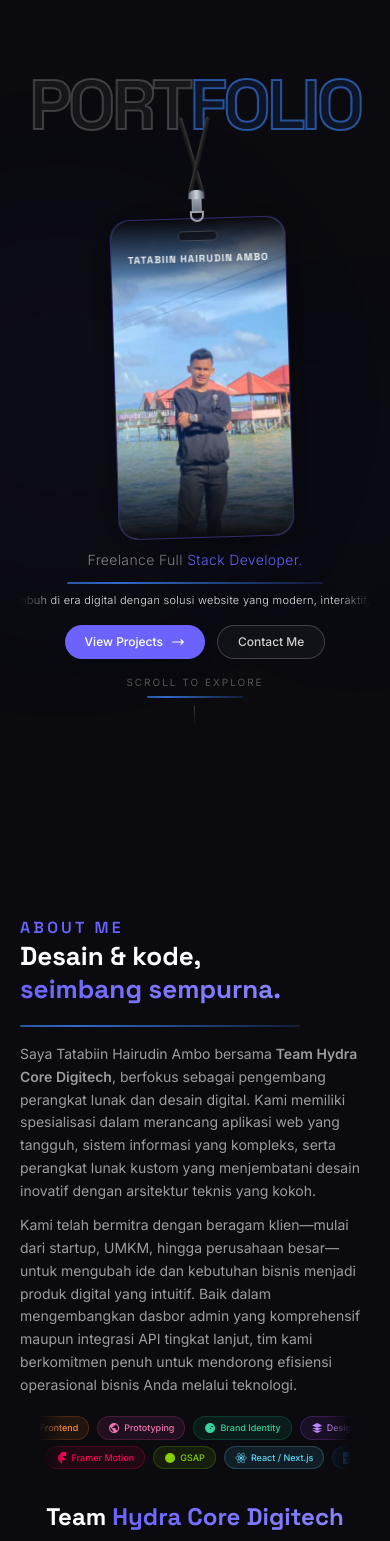
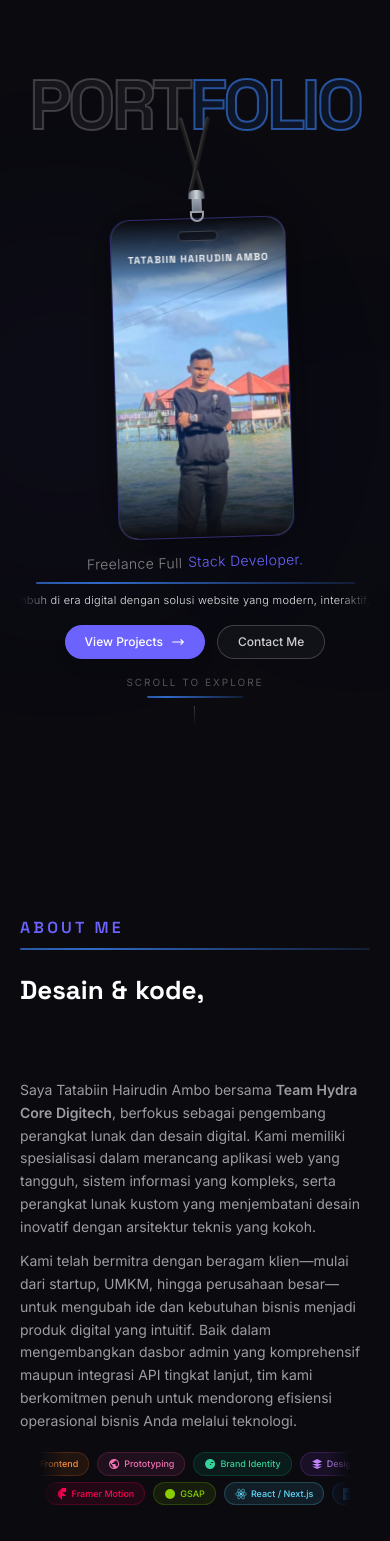
Before and after one commit to tatabiinhairudinambo/portfoliopro, a React (Vite) app: page / in a window 390 px wide. Shown: the top 1541 px of the page. Built offline with nearby package versions, Linux system fonts and the light colour scheme; the HTML template or start-up script is replaced by a standard one.

Commit message:
Update portfolio images

```diff
--- a/src/components/About.jsx
+++ b/src/components/About.jsx
@@ -125,7 +125,12 @@ export default function About({ active }) {
   const rightAnim = isMobile ? mobileFromRight : fromRight
 
   return (
-    <section id="about" className="section-panel">
+    <motion.section id="about" className="section-panel"
+      initial={{ opacity: 0, scale: 0.9, y: 40 }}
+      whileInView={{ opacity: 1, scale: 1, y: 0 }}
+      viewport={{ amount: 0.2 }}
+      transition={{ duration: 0.8, ease: [0.25, 0.1, 0.25, 1] }}
+    >
       <motion.div
         className="container-custom flex flex-col md:justify-center"
         variants={stagger}
@@ -133,16 +138,57 @@ export default function About({ active }) {
         whileInView="visible"
         viewport={{ once: true, amount: 0.1 }}
       >
-        <motion.p variants={fadeUp} className="section-label !mb-0 mb-6 md:mb-8">About Me</motion.p>
+        <motion.div variants={fadeUp} className="flex flex-col w-full mb-6 md:mb-8">
+          <p className="section-label !mb-2">About Me</p>
+          <div className="h-[2px] w-full bg-gradient-to-r from-transparent via-blue-500 to-transparent bg-[length:200%_100%] opacity-80 rounded-full" style={{ animation: 'gradientRotate 2s linear infinite' }}></div>
+        </motion.div>
 
         <div className="grid md:grid-cols-2 gap-4 md:gap-12 lg:gap-16">
           <motion.div variants={leftAnim} className="space-y-3 md:space-y-5">
             <motion.div variants={fadeUp} className="mb-4 md:mb-8 flex flex-col items-start w-full">
-              <h2 className="section-title mb-2 md:mb-3">
-                Desain & kode,<br />
-                <span className="text-gradient">seimbang sempurna.</span>
-              </h2>
-              <div className="h-[2px] w-[80%] sm:w-80 md:w-[400px] max-w-full bg-gradient-to-r from-transparent via-blue-500 to-transparent bg-[length:200%_100%] rounded-full opacity-80" style={{ animation: 'gradientRotate 2s linear infinite' }}></div>
+              <motion.h2
+                className="section-title mb-2 md:mb-3 flex flex-wrap"
+                initial="hidden"
+                whileInView="visible"
+                viewport={{ once: true }}
+              >
+                <span className="block w-full">
+                  {"Desain & kode,".split(" ").map((word, i) => (
+                    <motion.span
+                      key={`w1-${i}`}
+                      custom={i}
+                      variants={{
+                        hidden: { opacity: 0, x: -30, filter: 'blur(8px)' },
+                        visible: (idx) => ({
+                          opacity: 1, x: 0, filter: 'blur(0px)',
+                          transition: { delay: 0.8 + (idx * 0.15), duration: 0.7, ease: [0.25, 0.1, 0.25, 1] }
+                        })
+                      }}
+                      className="inline-block mr-2 md:mr-3"
+                    >
+                      {word}
+                    </motion.span>
+                  ))}
+                </span>
+                <span className="text-gradient block w-full mt-1">
+                  {"seimbang sempurna.".split(" ").map((word, i) => (
+                    <motion.span
+                      key={`w2-${i}`}
+                      custom={i}
+                      variants={{
+                        hidden: { opacity: 0, x: -30, filter: 'blur(8px)' },
+                        visible: (idx) => ({
+                          opacity: 1, x: 0, filter: 'blur(0px)',
+                          transition: { delay: 0.8 + (idx * 0.15), duration: 0.7, ease: [0.25, 0.1, 0.25, 1] }
+                        })
+                      }}
+                      className="inline-block mr-2 md:mr-3"
+                    >
+                      {word}
+                    </motion.span>
+                  ))}
+                </span>
+              </motion.h2>
             </motion.div>
             <p className="text-white/60 text-sm md:text-lg leading-relaxed">
               Saya Tatabiin Hairudin Ambo bersama <strong>Team Hydra Core Digitech</strong>, berfokus sebagai pengembang perangkat lunak dan desain digital. Kami memiliki spesialisasi dalam merancang aplikasi web yang tangguh, sistem informasi yang kompleks, serta perangkat lunak kustom yang menjembatani desain inovatif dengan arsitektur teknis yang kokoh.
@@ -216,9 +262,15 @@ export default function About({ active }) {
           <motion.div variants={rightAnim} className="flex flex-col h-full mt-4 md:mt-0">
 
             <motion.div variants={fadeUp} className="flex flex-col items-center mb-4 md:mb-6">
-              <h3 className="font-display text-2xl md:text-3xl font-bold text-white text-center">
+              <motion.h3
+                initial={{ opacity: 0, x: -30, filter: 'blur(8px)' }}
+                whileInView={{ opacity: 1, x: 0, filter: 'blur(0px)' }}
+                viewport={{ once: true }}
+                transition={{ duration: 0.8, delay: 0.3, ease: [0.25, 0.1, 0.25, 1] }}
+                className="font-display text-2xl md:text-3xl font-bold text-white text-center"
+              >
                 Team <span className="text-gradient">Hydra Core Digitech</span>
-              </h3>
+              </motion.h3>
               <div className="h-[2px] w-32 mt-3 bg-gradient-to-r from-transparent via-blue-500 to-transparent bg-[length:200%_100%] rounded-full opacity-80" style={{ animation: 'gradientRotate 2s linear infinite' }}></div>
             </motion.div>
 
@@ -272,6 +324,6 @@ export default function About({ active }) {
           </motion.div>
         </div>
       </motion.div>
-    </section>
+    </motion.section>
   )
 }
--- a/src/components/Experience.jsx
+++ b/src/components/Experience.jsx
@@ -8,7 +8,7 @@ const experience = [
     company: 'Design Studio Co.',
     desc: 'Memimpin strategi desain untuk klien perusahaan (enterprise). Mengelola tim beranggotakan 4 desainer dan menetapkan standar sistem desain.',
     type: 'work',
-    image: 'https://picsum.photos/seed/cert1/800/600',
+    image: '/hydracoredigitech.jpg',
     details: 'Sertifikat Kepemimpinan & Manajemen Desain'
   },
   {
@@ -21,22 +21,22 @@ const experience = [
     details: 'Penghargaan UI/UX Terbaik 2024'
   },
   {
-    period: '2018-2026',
-    role: 'Desainer Junior',
-    company: 'CreativeLab Agency',
-    desc: 'Membangun situs web dan identitas merek untuk lebih dari 20 klien. Menguasai dasar-dasar pemikiran desain (design thinking) dan pembuatan prototipe cepat.',
-    type: 'work',
-    image: 'https://picsum.photos/seed/cert3/800/600',
-    details: 'Sertifikat Dasar-Dasar Desain Interaksi'
-  },
-  {
     period: '2023- Now',
     role: 'Universitas Ipwija',
     company: 'Sistem Informasi - Freelance',
     desc: 'Saat ini masih menempuh perkuliahan. Mengkhususkan diri dalam desain interaksi dan seni media baru.',
     type: 'education',
-    image: 'https://picsum.photos/seed/cert4/800/600',
+    image: '/ipwija.jpg.jpg',
     details: 'Kartu Tanda Mahasiswa (KTM) Aktif'
+  },
+  {
+    period: '2018-2026',
+    role: 'Fullstack Developer',
+    company: 'CreativeLab Agency',
+    desc: 'Membangun dan merancang arsitektur aplikasi web secara end-to-end (frontend & backend). Berpengalaman dalam pengembangan REST API, pengelolaan database, dan optimasi performa sistem.',
+    type: 'work',
+    image: 'https://picsum.photos/seed/cert3/800/600',
+    details: 'Sertifikat Fullstack Web Development'
   },
 ]
 
@@ -57,12 +57,11 @@ const fadeUp = {
 }
 
 const timelineSlide = (i) => ({
-  hidden: { opacity: 0, x: -80, scale: 0.9, filter: 'blur(4px)', transition: { duration: 0.4 } },
+  hidden: { opacity: 0, x: 80, scale: 0.9, transition: { duration: 0.4 } },
   visible: {
     opacity: 1,
     x: 0,
     scale: 1,
-    filter: 'blur(0px)',
     transition: {
       delay: i * 0.15 + 0.5,
       duration: 0.8,
@@ -148,25 +147,33 @@ export default function Experience({ active }) {
   const [selectedExperience, setSelectedExperience] = useState(null)
   return (
     <>
-      <section id="experience" className="section-panel">
+      <motion.section id="experience" className="section-panel"
+      initial={{ opacity: 0, scale: 0.9, y: 40 }}
+      whileInView={{ opacity: 1, scale: 1, y: 0 }}
+      viewport={{ amount: 0.2 }}
+      transition={{ duration: 0.8, ease: [0.25, 0.1, 0.25, 1] }}
+    >
         <motion.div
           className="container-custom flex flex-col justify-center"
           variants={stagger}
           initial="hidden"
-          animate={active ? 'visible' : 'hidden'}
+          whileInView="visible"
+          viewport={{ amount: 0.1 }}
         >
-          <motion.p variants={fadeUp} className="section-label">Pengalaman</motion.p>
+          <motion.div variants={fadeUp} className="flex flex-col w-full mb-6 md:mb-8">
+            <p className="section-label !mb-2">Pengalaman</p>
+            <div className="h-[2px] w-full bg-gradient-to-r from-transparent via-blue-500 to-transparent bg-[length:200%_100%] opacity-80 rounded-full" style={{ animation: 'gradientRotate 2s linear infinite' }}></div>
+          </motion.div>
           <motion.div variants={fadeUp} className="mb-6 md:mb-12 flex flex-col items-start w-full">
             <h2 className="section-title mb-2 md:mb-3">
               Perjalanan Karir
             </h2>
-            <div className="h-[2px] w-[80%] sm:w-80 md:w-96 max-w-full bg-gradient-to-r from-transparent via-blue-500 to-transparent bg-[length:200%_100%] rounded-full opacity-80" style={{ animation: 'gradientRotate 2s linear infinite' }}></div>
           </motion.div>
 
           <motion.div variants={fadeUp} className="relative">
             <motion.div
               initial={{ scaleY: 0 }}
-              animate={active ? { scaleY: 1 } : { scaleY: 0 }}
+              whileInView={{ scaleY: 1 }}
               transition={{ duration: 1.2, ease: [0.25, 0.1, 0.25, 1] }}
               className="absolute left-[5px] md:left-6 top-0 bottom-0 w-[2px] origin-top bg-gradient-to-b from-transparent via-blue-500 to-transparent bg-[length:100%_200%] opacity-80"
               style={{ animation: 'gradientRotateVertical 2.5s linear infinite' }}
@@ -178,17 +185,12 @@ export default function Experience({ active }) {
                   key={i}
                   custom={i}
                   variants={timelineSlide(i)}
-                  initial="hidden"
-                  animate={active ? 'visible' : 'hidden'}
                   className="relative group"
                 >
                   <motion.div
                     variants={dotPulse}
-                    className={`absolute -left-[19px] md:-left-[34px] top-1 w-2.5 h-2.5 md:w-3 md:h-3 rounded-full border-2 ${item.type === 'education'
-                      ? 'border-accent bg-accent/20'
-                      : 'border-accent bg-dark'
-                      } group-hover:bg-accent transition-colors duration-300`}
-                    style={{ boxShadow: '0 0 10px rgba(108,99,255,0.3)' }}
+                    className={`absolute -left-[19px] md:-left-[34px] top-1 w-2.5 h-2.5 md:w-3 md:h-3 rounded-full border-2 bg-dark z-10 border-emerald-400 group-hover:bg-emerald-500 transition-colors duration-300`}
+                    style={{ boxShadow: '0 0 10px rgba(16,185,129,0.3)' }}
                   />
 
                   <div
@@ -197,10 +199,7 @@ export default function Experience({ active }) {
                   >
                     <div className="flex items-start justify-between mb-2 flex-wrap gap-1.5 md:gap-2">
                       <div>
-                        <span className={`text-[10px] md:text-xs font-medium px-2 py-0.5 rounded-full ${item.type === 'education'
-                          ? 'bg-accent/10 text-accent'
-                          : 'bg-emerald-500/10 text-emerald-400'
-                          }`}>
+                        <span className={`text-[10px] md:text-xs font-medium px-2 py-0.5 rounded-full bg-emerald-500/10 text-emerald-400`}>
                           {item.type === 'education' ? 'Pendidikan' : 'Pekerjaan'}
                         </span>
                       </div>
@@ -215,7 +214,7 @@ export default function Experience({ active }) {
             </div>
           </motion.div>
         </motion.div>
-      </section>
+      </motion.section>
 
       <AnimatePresence>
         {selectedExperience && (
--- a/src/components/Hero.jsx
+++ b/src/components/Hero.jsx
@@ -65,7 +65,12 @@ export default function Hero({ scrollTo }) {
 
 
   return (
-    <section id="hero" className="section-panel relative overflow-hidden bg-dark flex items-center justify-center">
+    <motion.section id="hero" className="section-panel relative overflow-hidden bg-dark flex items-center justify-center"
+      initial={{ opacity: 0, scale: 0.9, y: 40 }}
+      whileInView={{ opacity: 1, scale: 1, y: 0 }}
+      viewport={{ amount: 0.2 }}
+      transition={{ duration: 0.8, ease: [0.25, 0.1, 0.25, 1] }}
+    >
 
       {/* Decorative Glows */}
       <div className="absolute inset-0 pointer-events-none z-0">
@@ -160,11 +165,39 @@ export default function Hero({ scrollTo }) {
         </motion.div>
 
         {/* Title */}
-        <div className="flex flex-col items-center mt-3 md:mt-6 pointer-events-auto px-4">
-          <h2 className="font-body text-sm sm:text-lg md:text-2xl font-light tracking-wide text-center">
-            <span className="text-white/50">Freelance Full</span> <span className="text-accent">Stack Developer.</span>
+        {/* Title */}
+        <div className="flex flex-col items-center mt-3 md:mt-6 pointer-events-auto px-4 w-full">
+          <h2 className="font-body text-sm sm:text-lg md:text-2xl font-light tracking-wide text-center flex justify-center items-center gap-1.5 md:gap-2">
+            <motion.span
+              className="text-white/50 inline-block"
+              animate={{
+                y: [0, -4, 0, 4, 0],
+                rotate: [0, -2, 2, -1, 0]
+              }}
+              transition={{
+                repeat: Infinity,
+                duration: 2.5,
+                ease: "easeInOut"
+              }}
+            >
+              Freelance Full
+            </motion.span>
+            <motion.span
+              className="text-accent inline-block"
+              animate={{
+                y: [0, 4, 0, -4, 0],
+                rotate: [0, 2, -2, 1, 0]
+              }}
+              transition={{
+                repeat: Infinity,
+                duration: 2.8,
+                ease: "easeInOut"
+              }}
+            >
+              Stack Developer.
+            </motion.span>
           </h2>
-          <div className="h-[2px] w-64 sm:w-80 md:w-96 mt-3 bg-gradient-to-r from-transparent via-blue-500 to-transparent bg-[length:200%_100%] rounded-full opacity-80" style={{ animation: 'gradientRotate 2s linear infinite' }}></div>
+          <div className="h-[2px] w-full mt-3 bg-gradient-to-r from-transparent via-blue-500 to-transparent bg-[length:200%_100%] rounded-full opacity-80" style={{ animation: 'gradientRotate 2s linear infinite' }}></div>
         </div>
 
         {/* Running Text */}
@@ -221,6 +254,6 @@ export default function Hero({ scrollTo }) {
         </motion.h1>
       </div>
 
-    </section>
+    </motion.section>
   )
 }
--- a/src/index.css
+++ b/src/index.css
@@ -39,7 +39,7 @@
   }
 
   .container-custom {
-    @apply w-full h-full max-w-7xl mx-auto px-6 md:px-12 lg:px-16;
+    @apply w-full min-h-full max-w-7xl mx-auto px-6 md:px-12 lg:px-16 pt-20 pb-32 md:pt-24 md:pb-40;
   }
 
   .section-label {
```
Also changed, not shown: scratch.cjs (added, +25 -0 lines), src/components/Contact.jsx (+13 -5 lines), src/components/Portfolio.jsx (+13 -4 lines), src/components/Skills.jsx (+20 -12 lines), src/components/Testimonials.jsx (+15 -9 lines), src/hooks/useHorizontalScroll.js (+23 -0 lines), public/ipwija.jpg.jpg (added).
